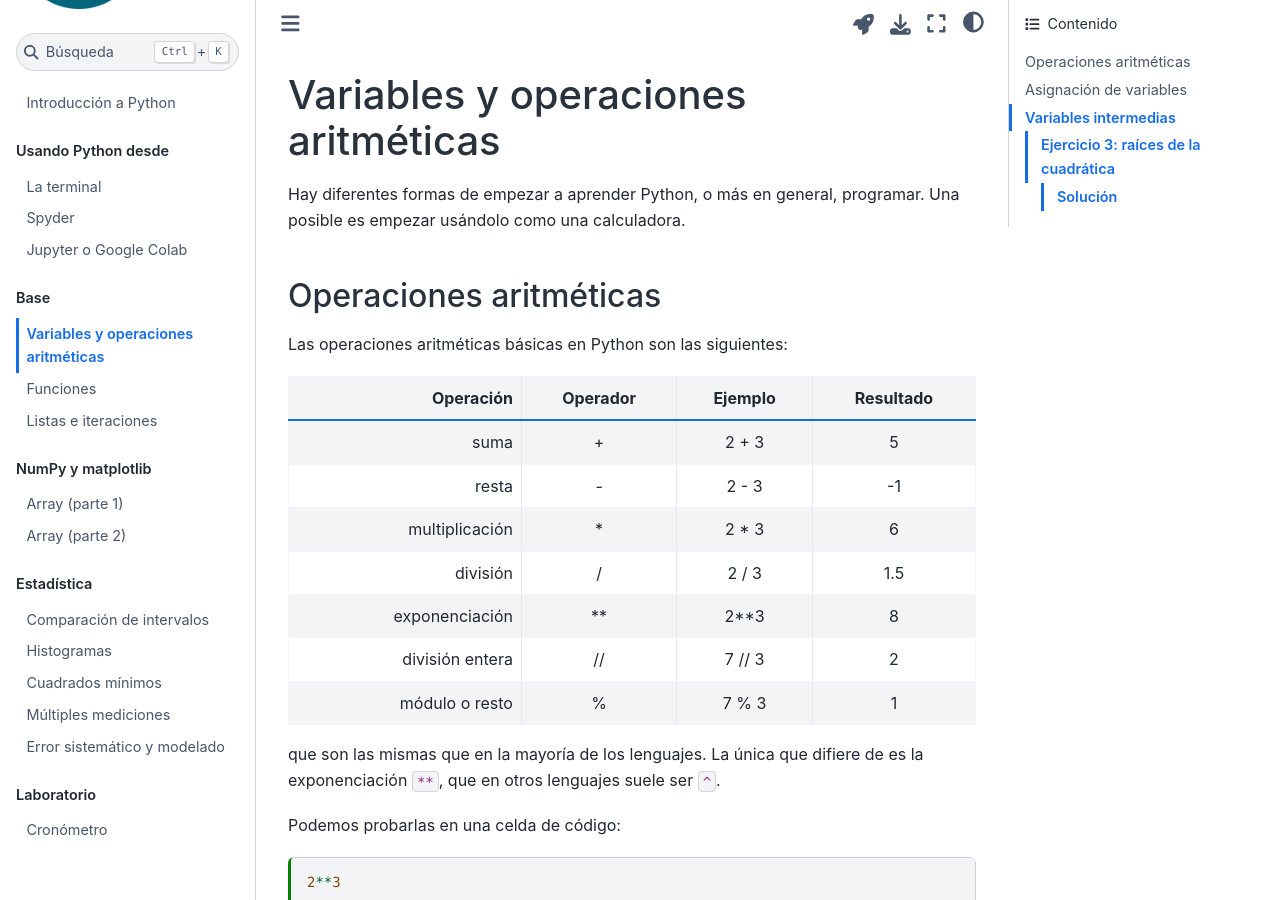
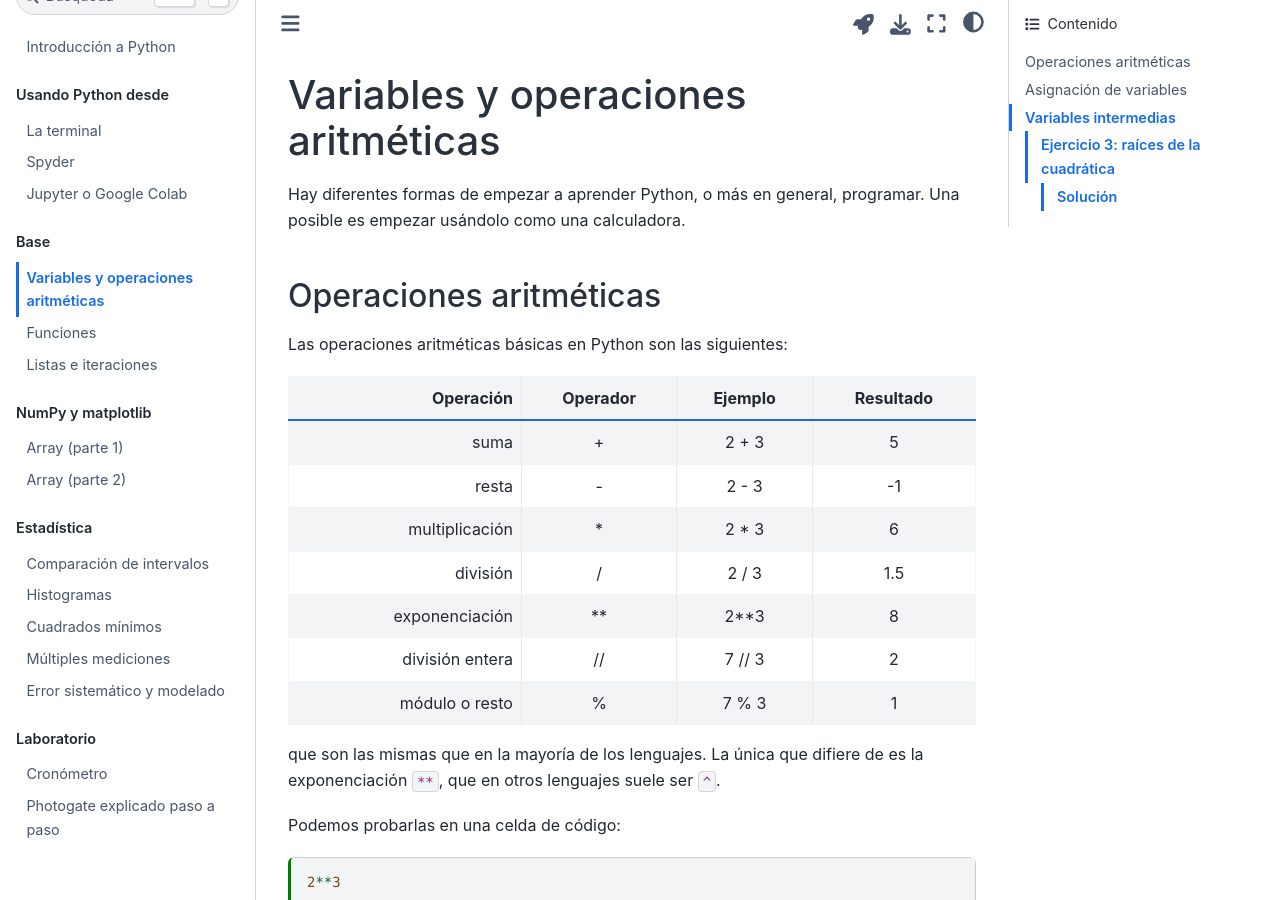
Before and after one commit to maurosilber/python-tutorial, a Jupyter Book: the page built from book/base/variables.ipynb, in a window 1280 px wide and 900 px high. Built offline with Jupyter Book 1.0.4 settings and Sphinx 7.4.7 and the Sphinx Book theme 1.1.4, drawn with Linux system fonts in a browser that asks for light colours.

Commit message:
Agrego explicacion paso a paso del photogate

```diff
--- a/book/_toc.yml
+++ b/book/_toc.yml
@@ -25,3 +25,4 @@ parts:
   - caption: Laboratorio
     chapters:
     - file: laboratorio/cronometro
+    - file: laboratorio/photogate/paso_a_paso.ipynb
```
Also changed, not shown: book/laboratorio/photogate/paso_a_paso.ipynb (added), 2 other files.
